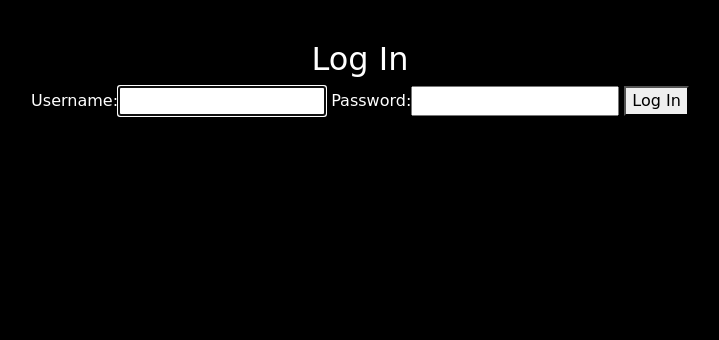
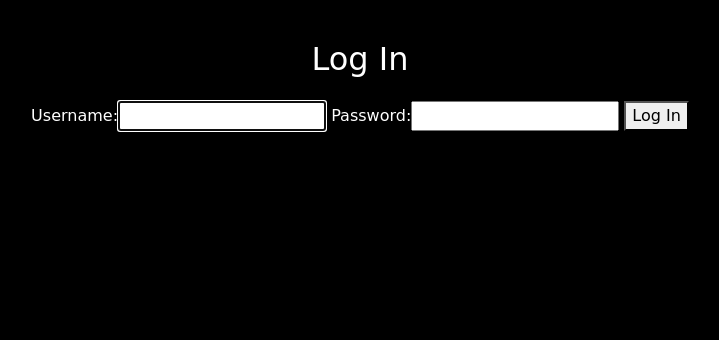
Before and after one commit to ALVIN02-ui/NeonDemonPortfolioProject4, a Django app: page /accounts/login/ in a window 1280 px wide. Shown: the part 85-425 px from the top of the page, without its empty margins (280-999 px from the left). Run offline with Django 3.2, Linux system fonts and the light colour scheme; some libraries are stand-ins or nearby versions; some web fonts are replaced.

Commit message:
add margin to submit button on the login page

```diff
--- a/static/css/style.css
+++ b/static/css/style.css
@@ -489,7 +489,9 @@ nav * {
 
 /* login form css -------------------------------------------------------- */
 
-
+#login-submit{
+    margin-top: 15px;
+}
 
 /*Django upload form Styles */
 
--- a/templates/base.html
+++ b/templates/base.html
@@ -120,11 +120,11 @@
                         </li>
                         <li class="nav-item">
                             {% if user.is_authenticated %}
-                            <a class="nav-link" href="{% url 'login' %}" rel="noopener" target="_blank" aria-label="open sign up or sign in page in new tab">
+                            <a class="nav-link" href="{% url 'login' %}" rel="noopener" aria-label="open sign up or sign in page in new tab">
                                 {{ user.username }}
                             </a>
                             {% else %}
-                            <a class="nav-link" href="{% url 'login' %}" rel="noopener" target="_blank" aria-label="open sign up or sign in page in new tab">
+                            <a class="nav-link" href="{% url 'login' %}" rel="noopener" aria-label="open sign up or sign in page in new tab">
                                 Log in
                             </a>
                             {% endif %}
--- a/templates/registration/login.html
+++ b/templates/registration/login.html
@@ -1,6 +1,6 @@
 {% extends 'base.html' %}
 {% block head %}
-<title>Neon Demon ReviewForm</title>
+<title>Neon Demon Profile</title>
 {% endblock %}
 {% block content %}
 <div class="container-fluid" id="reviewformcontainer">
@@ -10,7 +10,7 @@
             <form method="post">
                 {% csrf_token %}
                 {{ form }}
-                <button type="submit">Log In</button>
+                <button id="login-submit" type="submit">Log In</button>
             </form>
         </div>
     </div>
```
